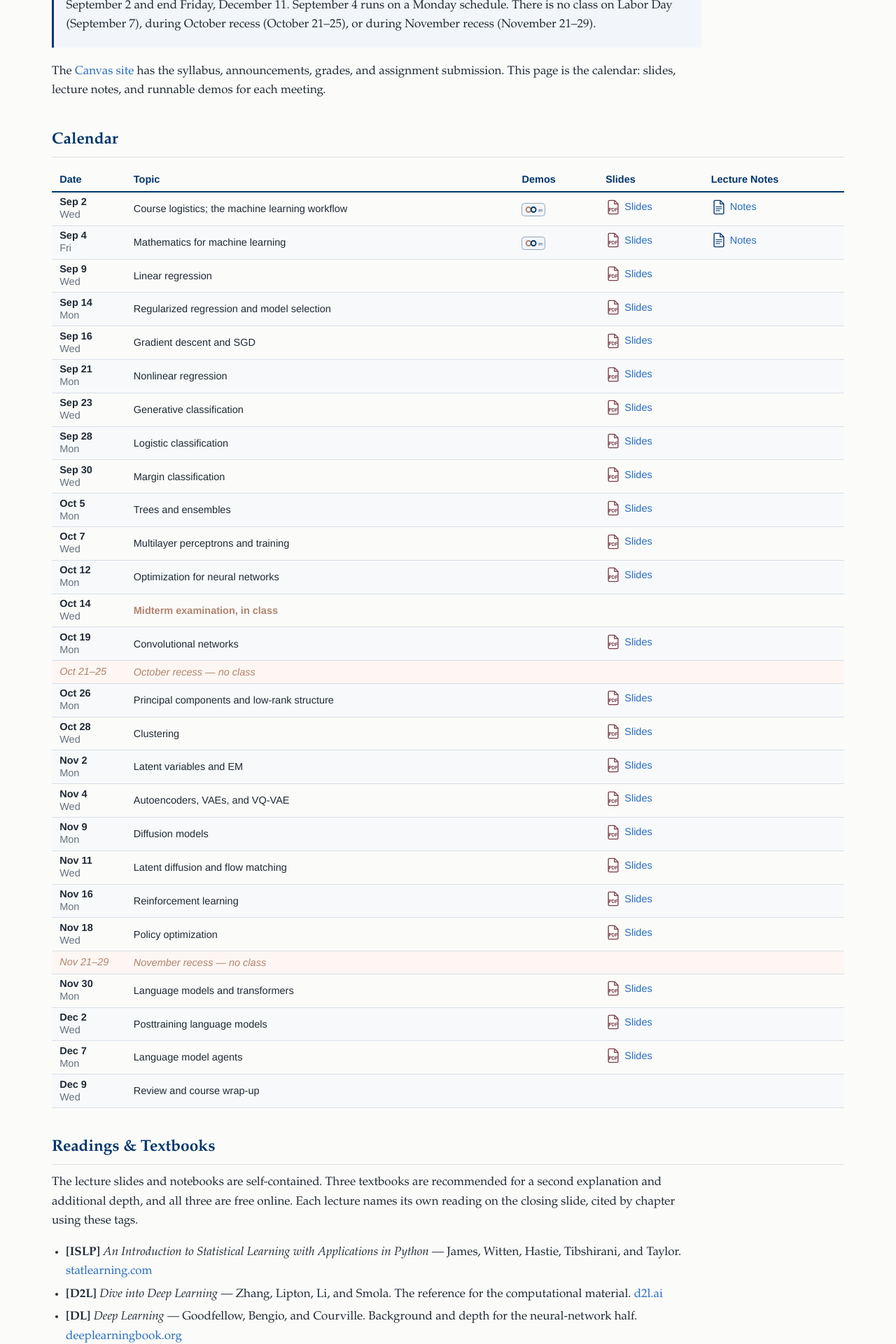
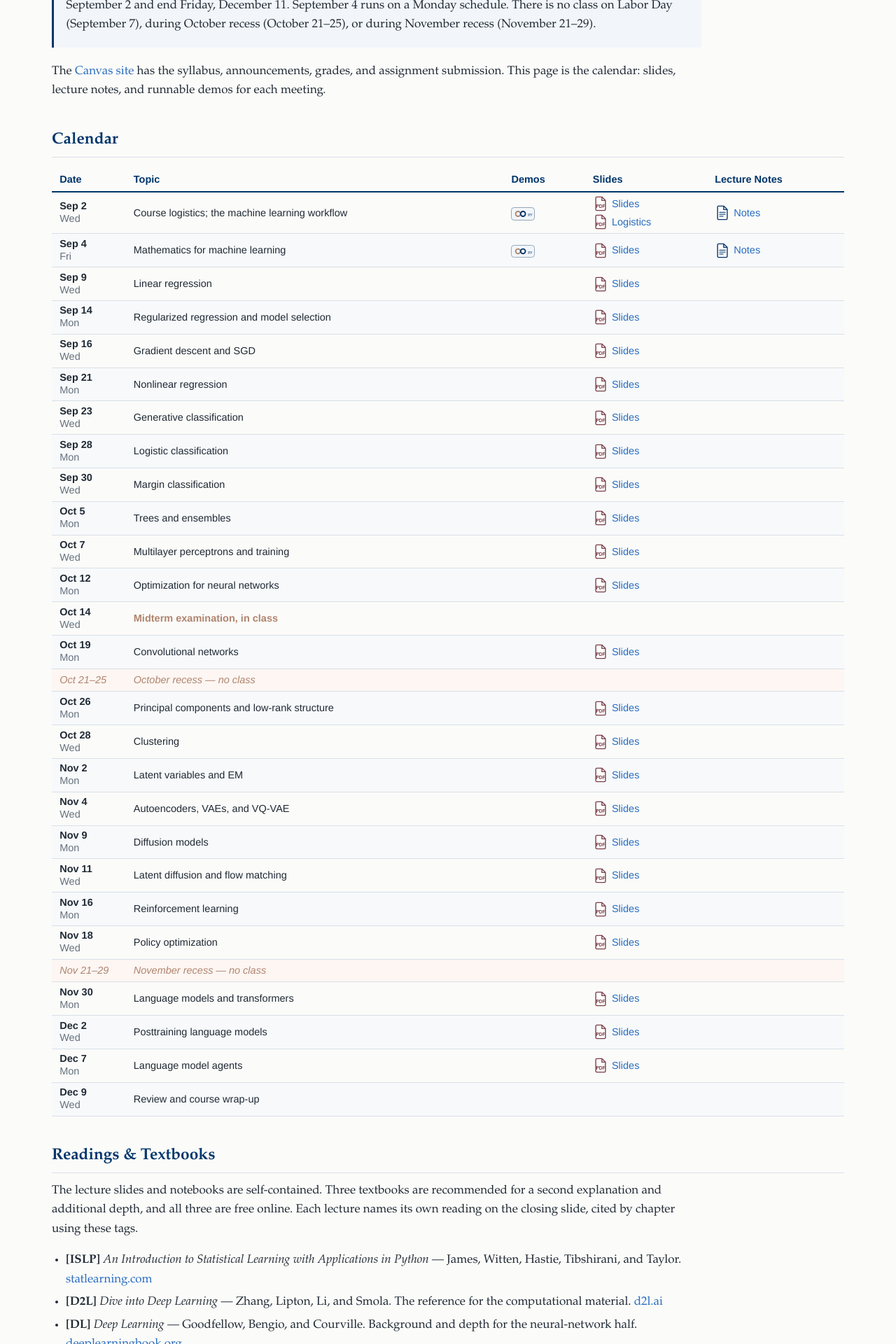
Before and after one commit to ZhuoranYang/sds265-fall26, a Jekyll site: the page built from index.md, in a window 1280 px wide. Shown: the part 976-2896 px from the top of the page at 70% size. Built offline with Jekyll 4.4.1, drawn with Linux system fonts in a browser that asks for light colours.

Commit message:
Link the logistics deck from the first meeting

```diff
--- a/_data/schedule.yml
+++ b/_data/schedule.yml
@@ -10,6 +10,7 @@
   day: "Wed"
   topic: "Course logistics; the machine learning workflow"
   slides: "01-ml-workflow"
+  extra_slides: "00-course-logistics"
   notes: "01-ml-workflow"
   demos:
   - path: "01-ml-workflow/ml-workflow.ipynb"
--- a/assets/style.css
+++ b/assets/style.css
@@ -213,3 +213,8 @@ main hr { border: 0; border-top: 1px solid var(--rule); margin: 2.2rem 0; }
    the meaning, so neither has to be guessed from a small glyph. */
 .filelink { display: inline-flex; align-items: center; gap: 0.32rem; white-space: nowrap; }
 .filelink img { vertical-align: middle; }
+
+
+/* Two decks on the opening meeting stack instead of running together. */
+td .filelink + .filelink { margin-top: .22rem; }
+td .filelink { display: flex; }
--- a/index.md
+++ b/index.md
@@ -74,6 +74,11 @@ notes, and runnable demos for each meeting.
            href="{{ site.raw_base }}/lectures/{{ m.slides }}.pdf"><img
           src="{{ '/assets/pdf.svg' | relative_url }}" width="22" alt="">Slides</a>
         {%- endif %}
+        {%- if m.extra_slides %}
+        <a class="filelink" target="_blank" rel="noopener"
+           href="{{ site.raw_base }}/lectures/{{ m.extra_slides }}.pdf"><img
+          src="{{ '/assets/pdf.svg' | relative_url }}" width="22" alt="">Logistics</a>
+        {%- endif %}
       </td>
       <td>
         {%- if m.notes %}{%- if site.notes_base %}
```
